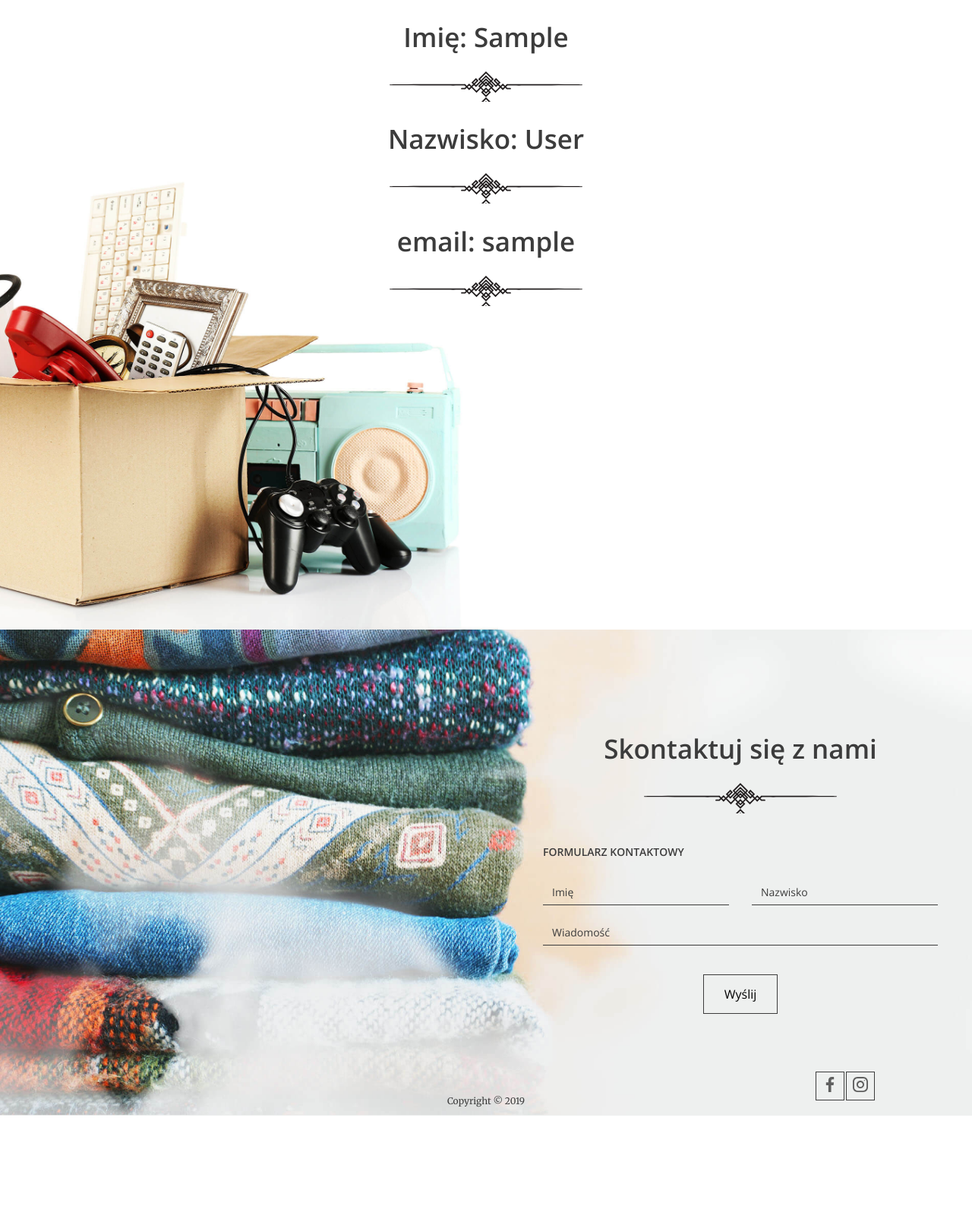
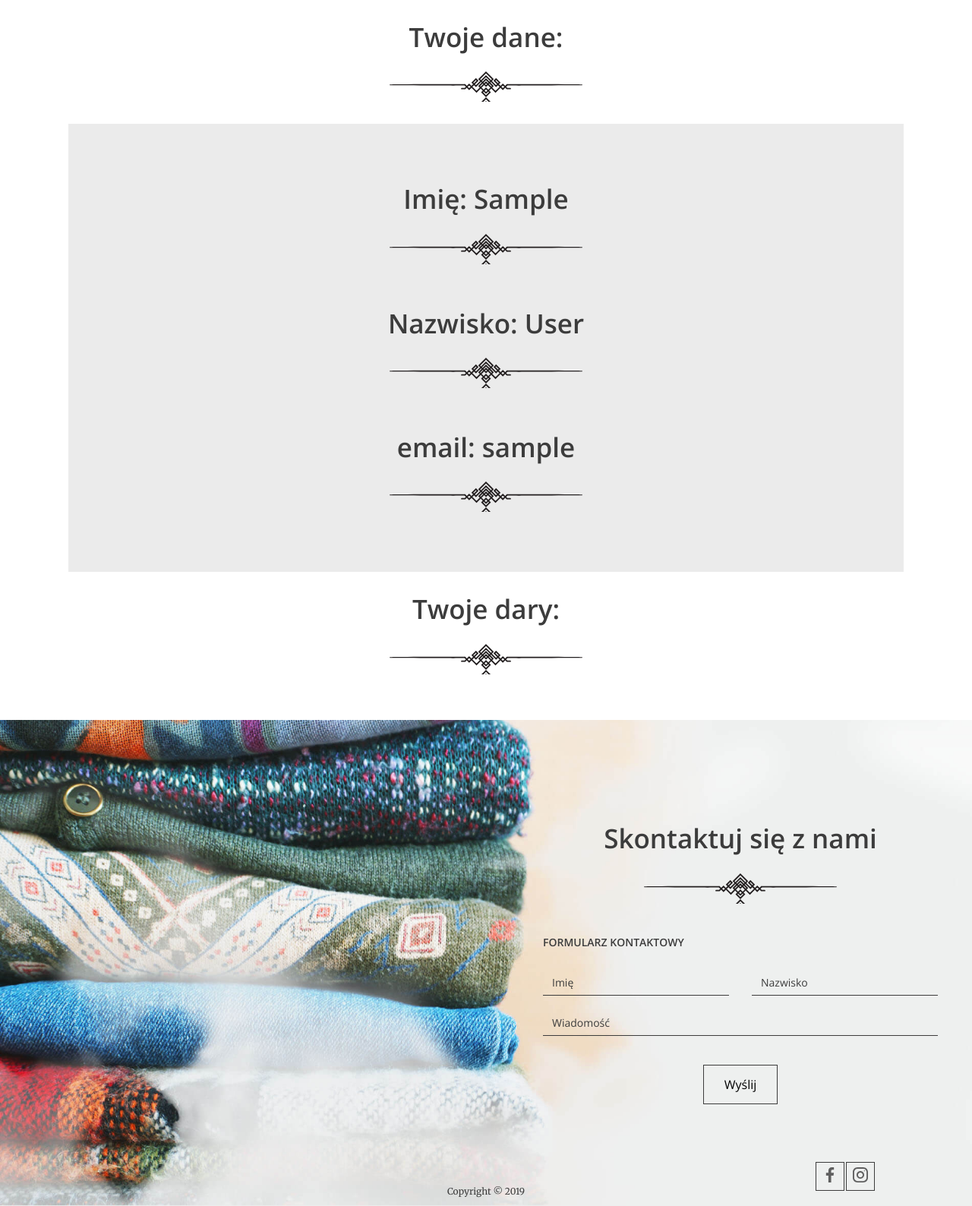
Before and after one commit to Rafal765/Charity, a Django app: page /user/ in a window 1280 px wide. Shown: the part 125-1713 px from the top of the page at 76% size. Before the commit the page ends 1594 px from the top, so only its background shows below. Run offline with Django 3.2, Linux system fonts and the light colour scheme; the visitor is signed in with stand-in values (Sample User, id 1); data that the repository does not hold is empty.

Commit message:
User view formatting adjustment

```diff
--- a/charity_donation/templates/charity_donation/user.html
+++ b/charity_donation/templates/charity_donation/user.html
@@ -4,21 +4,28 @@
 
     {% block content %}
 
-    <header class="header--main-page">
-
-      <div class="form--steps-container">
+      <h2>Twoje dane:</h2>
+      <section class="steps--container">
+        <div class="steps--item">
             <h2>Imię: {{ request.user.first_name }}</h2>
             <h2>Nazwisko: {{ request.user.last_name }}</h2>
             <h2>email: {{ request.user.username }}</h2>
-      </div>
+        </div>
+      </section>
 
-      <div class="form--group">
+
+      <h2>Twoje dary:</h2>
+      <section class="steps">
+
         {% for donation in donations %}
-            <ul>
-                <li>Worki: {{ donation.quantity }}</li>
-                <li>Organizacja: {{ donation.institution }}</li>
-                <li>Kategorie: {% for category in donation.categories.all %} {{ category.name }},{% endfor %}</li>
-                <li>Odbiór {{ donation.pick_up_date | date:"d/m/Y" }}, {{ donation.pick_up_time | time:"H:i" }}</li>
+            <div class="steps--container">
+            <ul class="help--slides-items">
+                <h2>
+                    <li>Worki: {{ donation.quantity }} </li>
+                    <li>Organizacja: {{ donation.institution }}</li>
+                    <li>Kategorie: {% for category in donation.categories.all %} {{ category.name }},{% endfor %}</li>
+                    <li>Odbiór {{ donation.pick_up_date | date:"d/m/Y" }}, {{ donation.pick_up_time | time:"H:i" }}</li>
+                </h2>
                 <li>
                     <form method="post">
                     {% csrf_token %}
@@ -35,8 +42,9 @@
                     </form>
                 </li>
             </ul>
+            </div>
         {% endfor %}
-      </div>
+      </section>
 
     </header>
 
```
